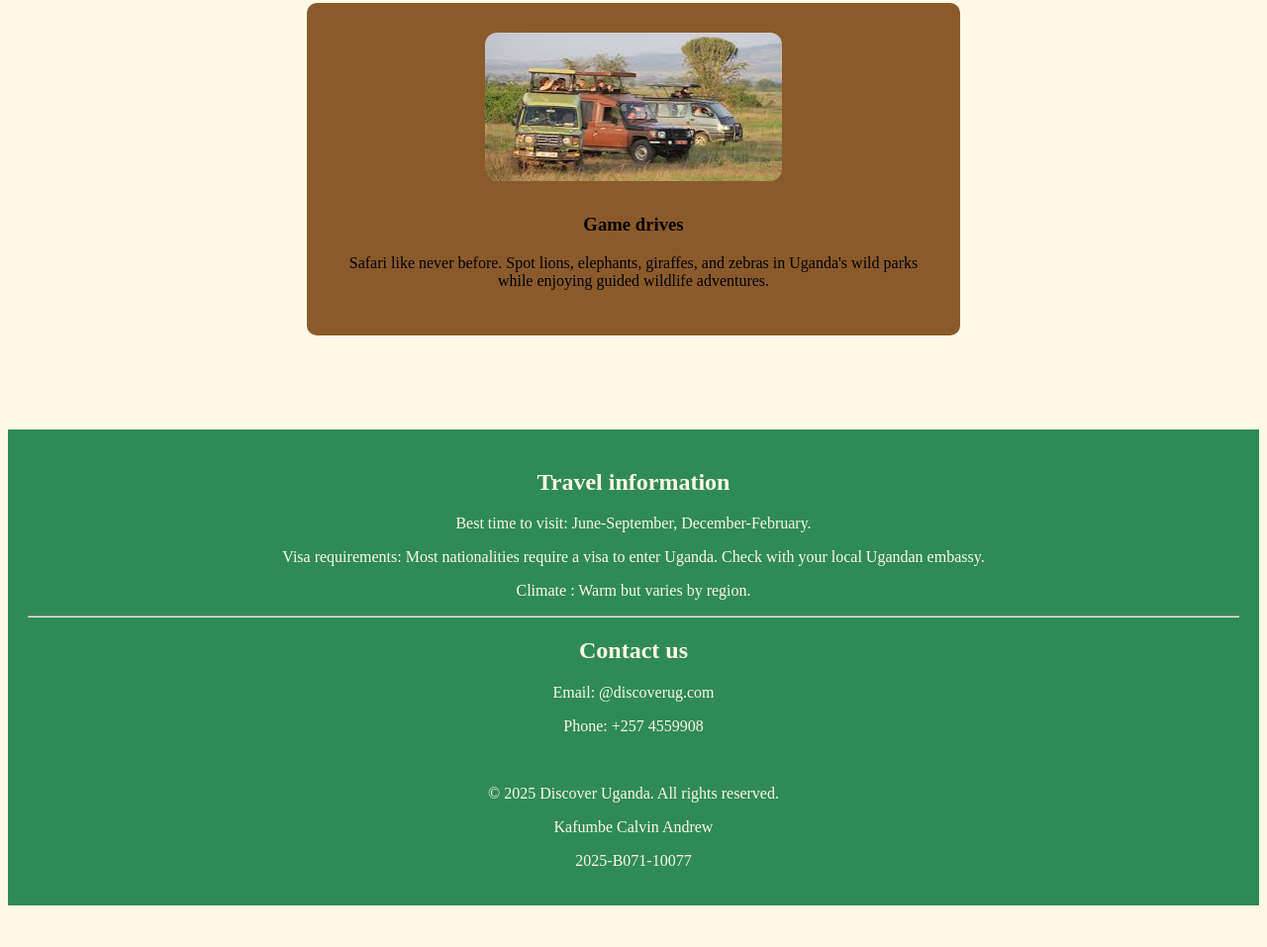
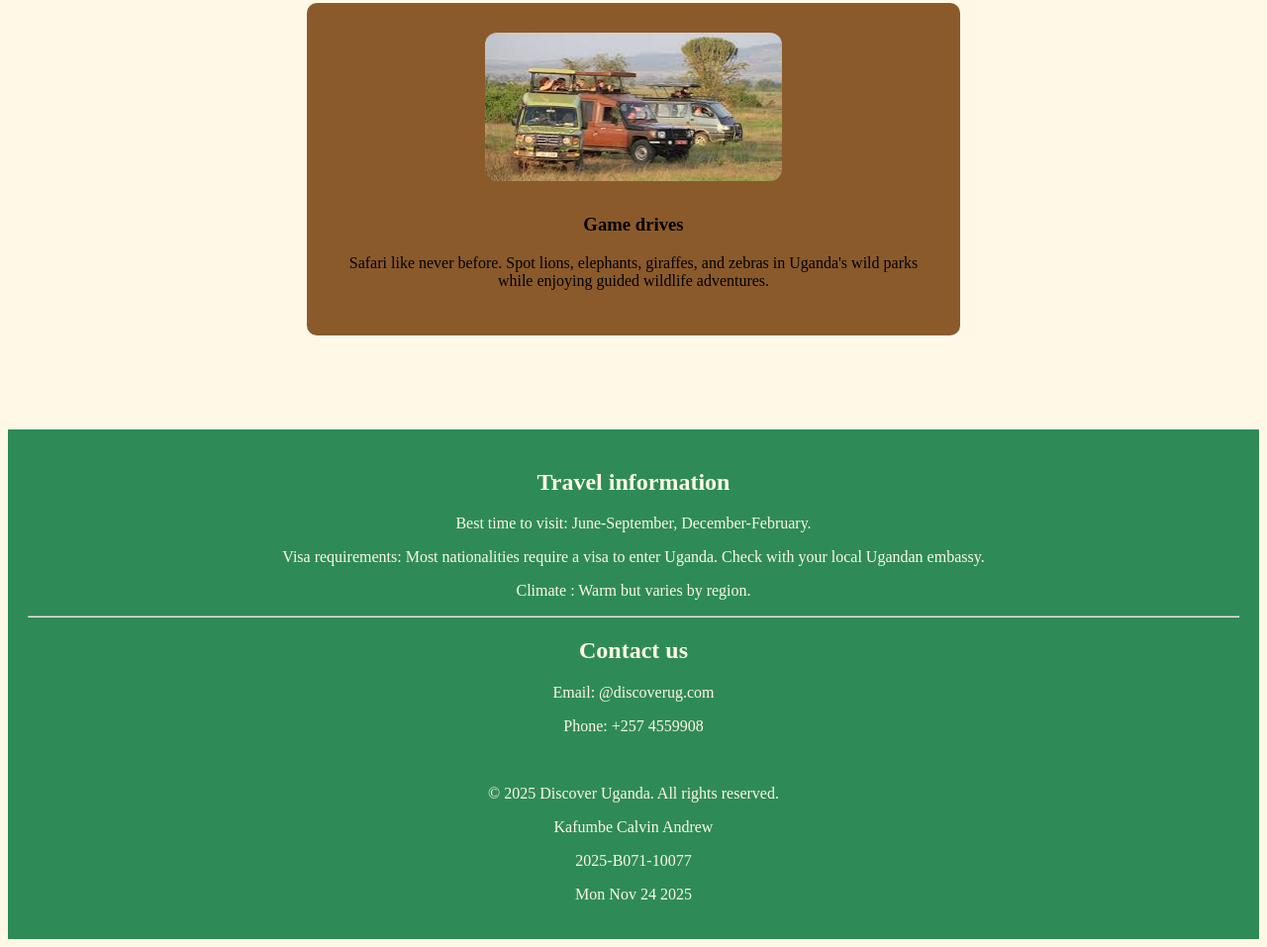
Before and after one commit to kafumbecalvin-code/group-n-course-work, a plain HTML site: page index.html in a window 1280 px wide. Shown: the part 3130-4087 px from the top of the page at 99% size. Before the commit the page ends 4053 px from the top, so only its background shows below. Drawn offline with Linux system fonts and the light colour scheme.

Commit message:
added js

```diff
--- a/index.html
+++ b/index.html
@@ -160,9 +160,14 @@ Spot lions, elephants, giraffes, and zebras in Uganda's wild parks while enjoyin
             <p>&copy; 2025 Discover Uganda. All rights reserved.</p>
             <p>Kafumbe Calvin Andrew</p>
             <p>2025-B071-10077</p>
+            <p id="date"></p>
 
 
         </div>
 
+    <script>
+     document.getElementById("date").innerText = new Date().toDateString();
+    </script>
+
 </body>
 </html>
```
